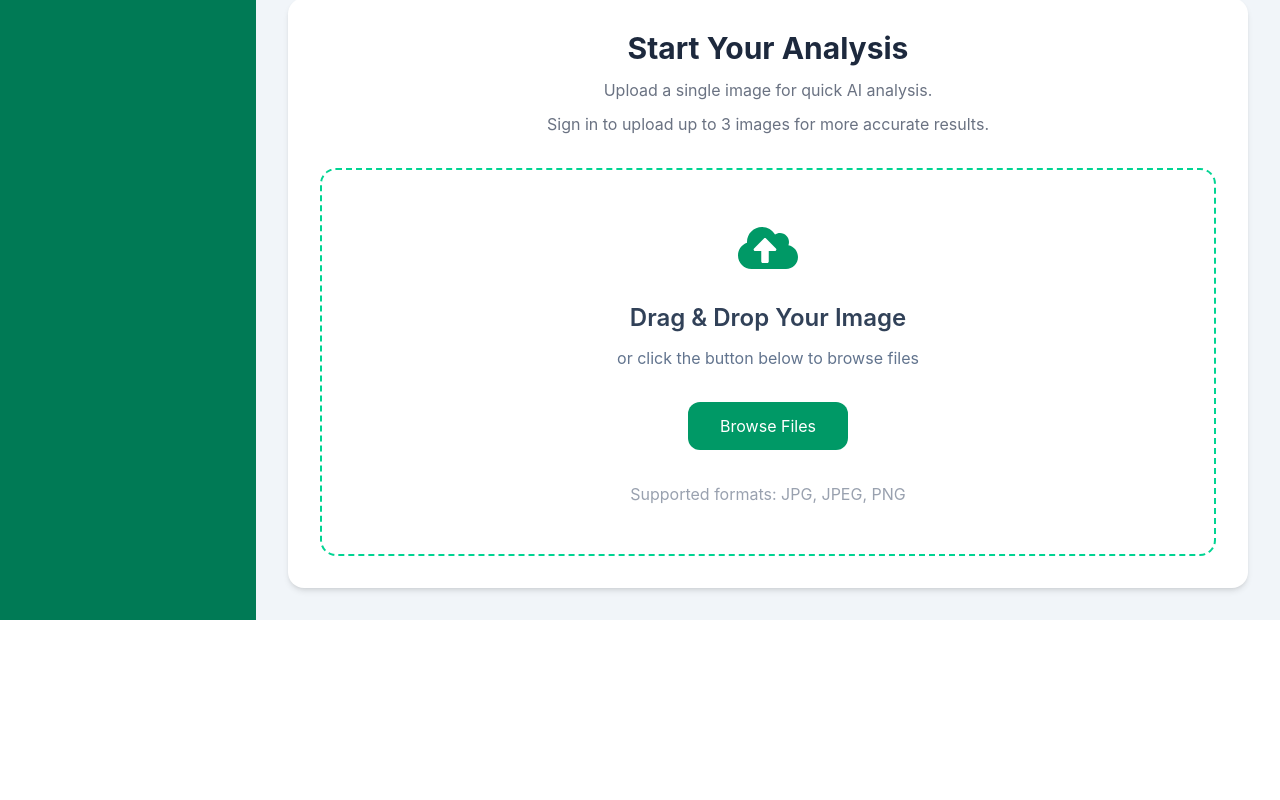
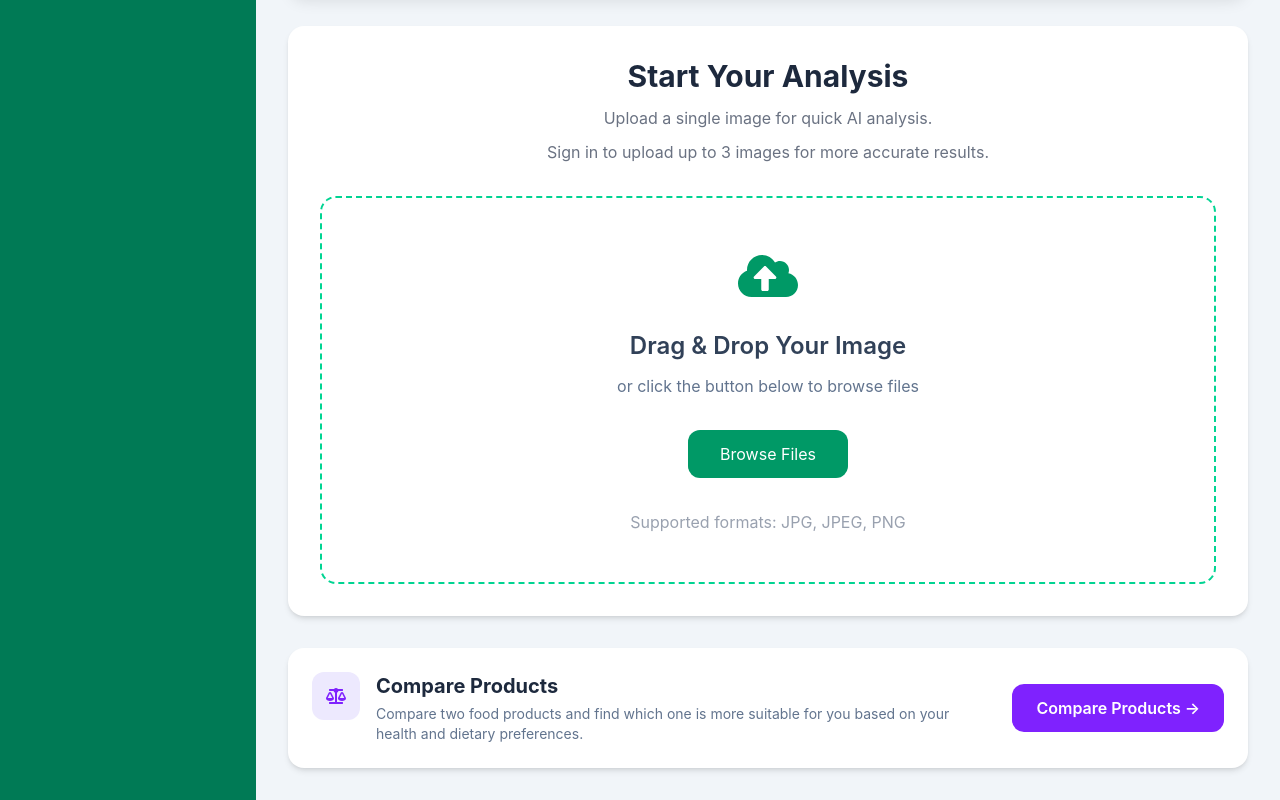
Before and after one commit to shahana-salim/AI-Food-Label-Analyzer, a React app in the folder frontend/: page / in a window 1280 px wide. Shown: the part 294-1094 px from the top of the page. Before the commit the page ends 914 px from the top, so only its background shows below. Built offline with nearby package versions, Linux system fonts and the light colour scheme; the HTML template or start-up script is replaced by a standard one.

Commit message:
Refine compare products interface

```diff
--- a/frontend/src/components/HeroCard.jsx
+++ b/frontend/src/components/HeroCard.jsx
@@ -13,11 +13,11 @@ function HeroCard() {
                 <div>
 
                     <h1 className="text-4xl font-bold">
-                       Welcome to AI Food Label Analyzer
+                      Make Smarter Food Choices with AI
                     </h1>
 
                     <p className="text-emerald-100 mt-2 text-lg">
-                        Analyze packaged food labels with AI-powered insights.
+                       Analyze food labels and get personalized insights based on your health and dietary preferences.
                     </p>
 
                 </div>
@@ -38,7 +38,7 @@ function HeroCard() {
 
                     <FaCheckCircle className="text-xl" />
 
-                    <span>Nutrition Analysis</span>
+                    <span>Personalized Health Insights</span>
 
                 </div>
 
@@ -46,7 +46,7 @@ function HeroCard() {
 
                     <FaCheckCircle className="text-xl" />
 
-                    <span>Allergen Detection</span>
+                    <span>Compare Food Products</span>
 
                 </div>
 
--- a/frontend/src/pages/Dashboard.jsx
+++ b/frontend/src/pages/Dashboard.jsx
@@ -10,6 +10,7 @@ import api from "../services/api";
 
 import {
     FaFlask,
+    FaBalanceScale,
 } from "react-icons/fa";
 
 function Dashboard() {
@@ -73,6 +74,88 @@ function Dashboard() {
                 <HeroCard />
 
                 <UploadCard />
+                <div className="mt-8">
+
+                    <div className="
+        bg-white
+        rounded-2xl
+        shadow-md
+        p-6
+        flex
+        flex-col
+        md:flex-row
+        md:items-center
+        md:justify-between
+        gap-5
+    ">
+
+                        <div className="flex items-start gap-4">
+
+                            <div className="
+                w-12
+                h-12
+                rounded-xl
+                bg-violet-100
+                flex
+                items-center
+                justify-center
+                flex-shrink-0
+            ">
+                                <FaBalanceScale className="
+                    text-violet-600
+                    text-xl
+                " />
+                            </div>
+
+                            <div>
+
+                                <h2 className="
+                    text-xl
+                    font-bold
+                    text-slate-800
+                ">
+                                    Compare Products
+                                </h2>
+
+                                <p className="
+                    text-slate-500
+                    mt-1
+                    text-sm
+                    max-w-xl
+                ">
+                                    Compare two food products and find
+                                    which one is more suitable for you
+                                    based on your health and dietary
+                                    preferences.
+                                </p>
+
+                            </div>
+
+                        </div>
+
+                        <button
+                            type="button"
+                            onClick={() => {
+                                window.location.href = "/compare";
+                            }}
+                            className="
+                bg-violet-600
+                hover:bg-violet-700
+                text-white
+                px-6
+                py-3
+                rounded-xl
+                font-semibold
+                transition
+                whitespace-nowrap
+            "
+                        >
+                            Compare Products →
+                        </button>
+
+                    </div>
+
+                </div>
 
                 {isLoggedIn && (
                     <div className="mt-8">
--- a/frontend/src/pages/Login.jsx
+++ b/frontend/src/pages/Login.jsx
@@ -96,8 +96,7 @@ function Login() {
 
           <p className="text-xl text-gray-600 mb-10 leading-relaxed">
 
-            Understand what you eat with AI-powered food label
-            analysis.
+           Understand what you eat with AI-powered, personalized food label analysis
 
           </p>
 
@@ -105,12 +104,12 @@ function Login() {
 
             <div className="flex items-center gap-3">
               <FaCheckCircle className="text-emerald-600" />
-              <span>Analyze ingredients instantly</span>
+              <span>AI-powered ingredient analysis</span>
             </div>
 
             <div className="flex items-center gap-3">
               <FaCheckCircle className="text-emerald-600" />
-              <span>Detect allergens and additives</span>
+              <span>Detect allergens</span>
             </div>
 
             <div className="flex items-center gap-3">
@@ -120,7 +119,7 @@ function Login() {
 
             <div className="flex items-center gap-3">
               <FaCheckCircle className="text-emerald-600" />
-              <span>AI-powered food insights</span>
+              <span>Get Personalized Food Insights</span>
             </div>
 
           </div>
--- a/frontend/src/pages/Register.jsx
+++ b/frontend/src/pages/Register.jsx
@@ -184,7 +184,7 @@ function Register() {
           </div>
 
           <p className="text-xl text-gray-600 mb-10 leading-relaxed">
-            Understand what you eat with AI-powered food label analysis.
+            Understand what you eat with AI-powered, personalized food label analysis
           </p>
 
           <div className="space-y-6">
@@ -196,7 +196,7 @@ function Register() {
 
             <div className="flex items-center gap-3">
               <FaCheckCircle className="text-emerald-600" />
-              <span>Detect allergens & food additives</span>
+              <span>Detect allergens</span>
             </div>
 
             <div className="flex items-center gap-3">
@@ -206,7 +206,7 @@ function Register() {
 
             <div className="flex items-center gap-3">
               <FaCheckCircle className="text-emerald-600" />
-              <span>Get healthier food insights</span>
+              <span>Get Personalized Food Insights</span>
             </div>
 
           </div>
```
Also changed, not shown: frontend/src/pages/Compare.jsx (+75 -67 lines).
